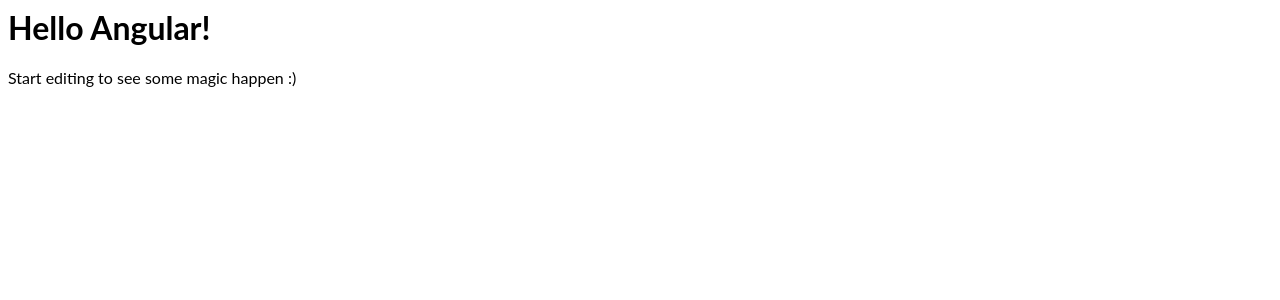
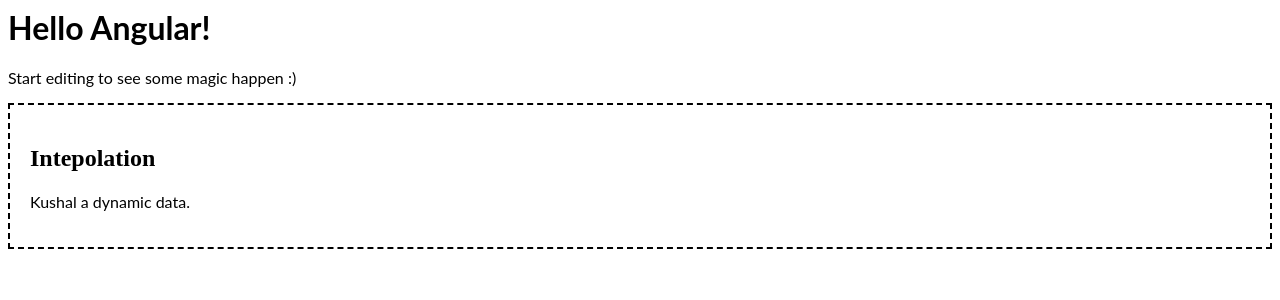
Before and after one commit to Kushal-Kanungo/angular-ygnske, an Angular app: page / in a window 1280 px wide. Shown: the top 300 px of the page. Built offline with nearby package versions, Linux system fonts and the light colour scheme.

Commit message:
3 files modified

```diff
--- a/src/app/app.component.css
+++ b/src/app/app.component.css
@@ -1,3 +1,11 @@
 p {
   font-family: Lato;
 }
+* {
+  box-sizing: border-box;
+}
+
+section {
+  padding: 20px;
+  border: 2px dashed black;
+}
--- a/src/app/app.component.html
+++ b/src/app/app.component.html
@@ -1,4 +1,7 @@
 <hello name="{{ name }}"></hello>
-<p>
-  Start editing to see some magic happen :)
-</p>
+<p>Start editing to see some magic happen :)</p>
+
+<section id="interpolation">
+  <h1>Intepolation</h1>
+  <p>{{ dynamicdata }}</p>
+</section>
--- a/src/app/app.component.ts
+++ b/src/app/app.component.ts
@@ -7,4 +7,5 @@
 })
 export class AppComponent {
   name = 'Angular';
+  dynamicdata: string = 'Kushal a dynamic data.';
 }
```
